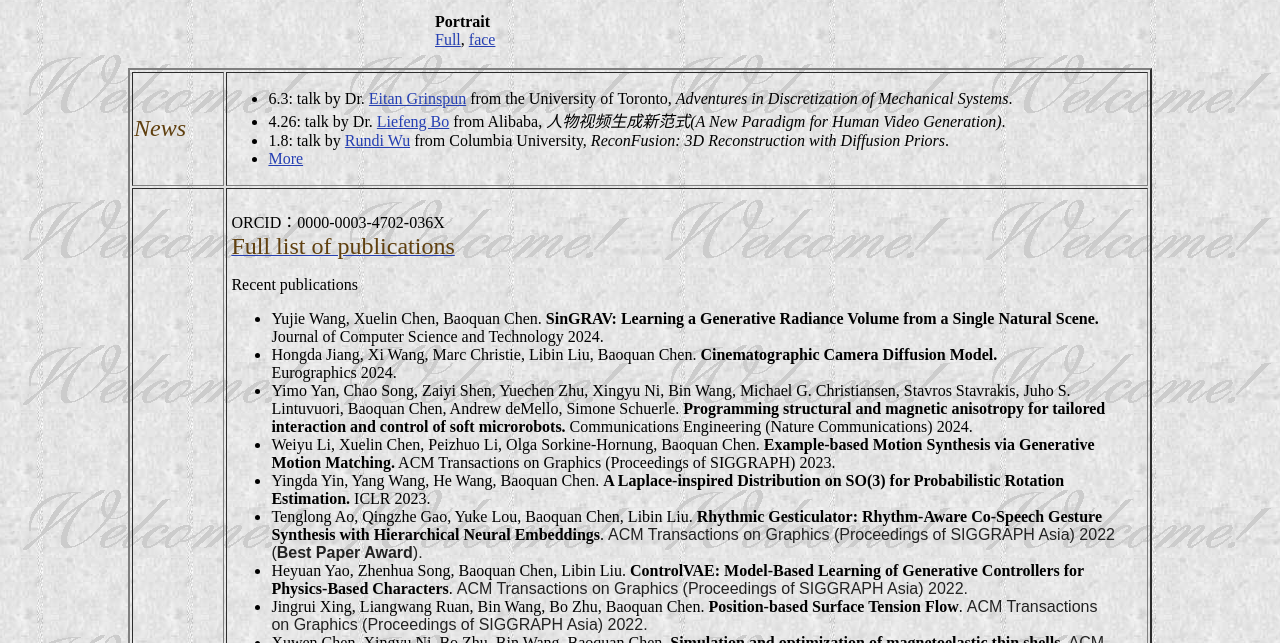
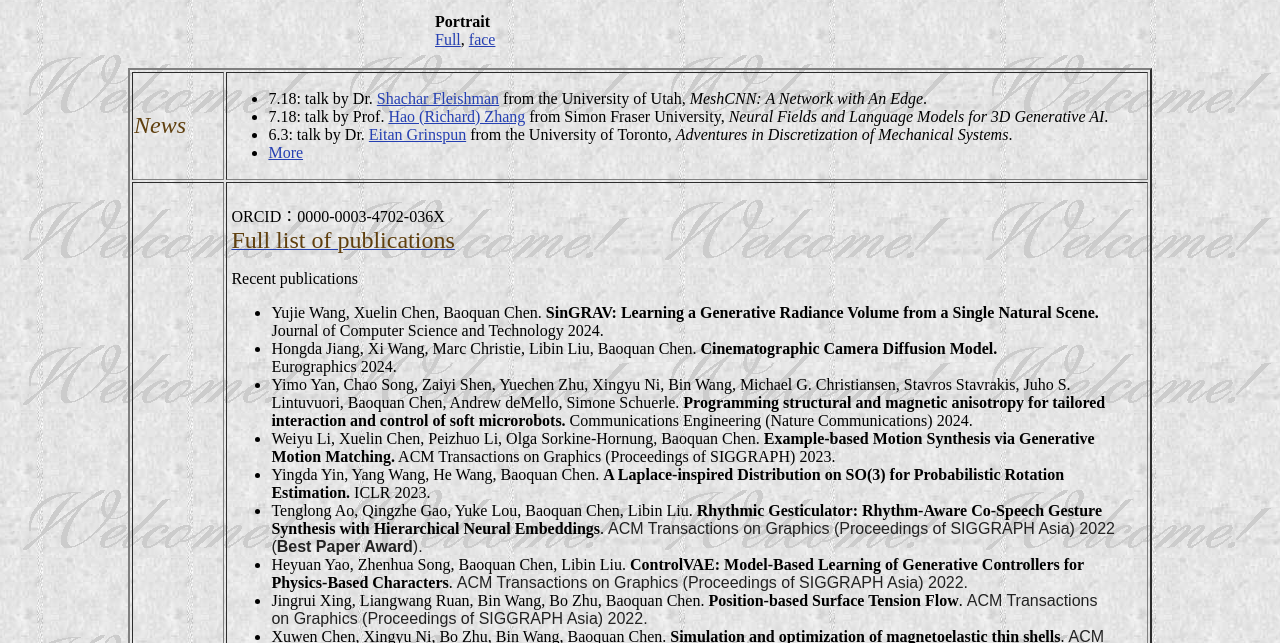
Before and after one commit to pkucbq/pkucbq.github.io, a plain HTML site: page index.html in a window 1280 px wide. Shown: the part 457-1100 px from the top of the page. Drawn offline with Linux system fonts and the light colour scheme; a script that the page names is missing.

Commit message:
update news

```diff
--- a/index.html
+++ b/index.html
@@ -121,11 +121,11 @@ Address: Rm 2216, Li Ke Building #2, Peking University, 5 Yiheyuan Road, Haidian
 
       <td>
         <ul>
+          <li><span style="color: rgb(0, 0, 0); font-family: &quot;Microsoft YaHei&quot;; font-size: medium;">7.18: talk by Dr. </span><a href="https://www.sci.utah.edu/~shachar/" style="font-family: &quot;Microsoft YaHei&quot;; font-size: medium;">Shachar Fleishman</a><span style="color: rgb(0, 0, 0); font-family: &quot;Microsoft YaHei&quot;; font-size: medium;">&nbsp;from the University of Utah,&nbsp;<i>MeshCNN: A Network with An Edge</i>.</span>
+          </li>
+          <li><span style="color: rgb(0, 0, 0); font-family: &quot;Microsoft YaHei&quot;; font-size: medium;">7.18: talk by Prof. </span><a href="https://www.cs.sfu.ca/~haoz/" style="font-family: &quot;Microsoft YaHei&quot;; font-size: medium;">Hao (Richard) Zhang</a><span style="color: rgb(0, 0, 0); font-family: &quot;Microsoft YaHei&quot;; font-size: medium;">&nbsp;from Simon Fraser University,&nbsp;<i>Neural Fields and Language Models for 3D Generative AI</i>.</span>
+          </li>
           <li><span style="color: rgb(0, 0, 0); font-family: &quot;Microsoft YaHei&quot;; font-size: medium;">6.3: talk by Dr. </span><a href="https://www.dgp.toronto.edu/~eitan/" style="font-family: &quot;Microsoft YaHei&quot;; font-size: medium;">Eitan Grinspun</a><span style="color: rgb(0, 0, 0); font-family: &quot;Microsoft YaHei&quot;; font-size: medium;">&nbsp;from the University of Toronto,&nbsp;<i>Adventures in Discretization of Mechanical Systems</i>.</span>
-          </li>
-          <li><span style="color: rgb(0, 0, 0); font-family: &quot;Microsoft YaHei&quot;; font-size: medium;">4.26: talk by Dr. </span><a href="https://research.cs.washington.edu/istc/lfb/" style="font-family: &quot;Microsoft YaHei&quot;; font-size: medium;">Liefeng Bo</a><span style="color: rgb(0, 0, 0); font-family: &quot;Microsoft YaHei&quot;; font-size: medium;">&nbsp;from Alibaba,&nbsp;<i>人物视频生成新范式(A New Paradigm for Human Video Generation)</i>.</span>
-          </li>
-          <li><span style="color: rgb(0, 0, 0); font-family: &quot;Microsoft YaHei&quot;; font-size: medium;">1.8: talk by </span><a href="https://www.cs.columbia.edu/~rundi/" style="font-family: &quot;Microsoft YaHei&quot;; font-size: medium;">Rundi Wu</a><span style="color: rgb(0, 0, 0); font-family: &quot;Microsoft YaHei&quot;; font-size: medium;">&nbsp;from Columbia University,&nbsp;<i>ReconFusion: 3D Reconstruction with Diffusion Priors</i>.</span>
           </li>
           <!-- <li><span style="color: rgb(0, 0, 0); font-family: &quot;Microsoft YaHei&quot;; font-size: medium;">12.25: talk by </span><a href="https://justimyhxu.github.io/" style="font-family: &quot;Microsoft YaHei&quot;; font-size: medium;">Yinghao Xu</a><span style="color: rgb(0, 0, 0); font-family: &quot;Microsoft YaHei&quot;; font-size: medium;">&nbsp;from Stanford University,&nbsp;<i>Large reconstruction model for 3D reconstruction and generation</i>.</span>
           </li>
```
